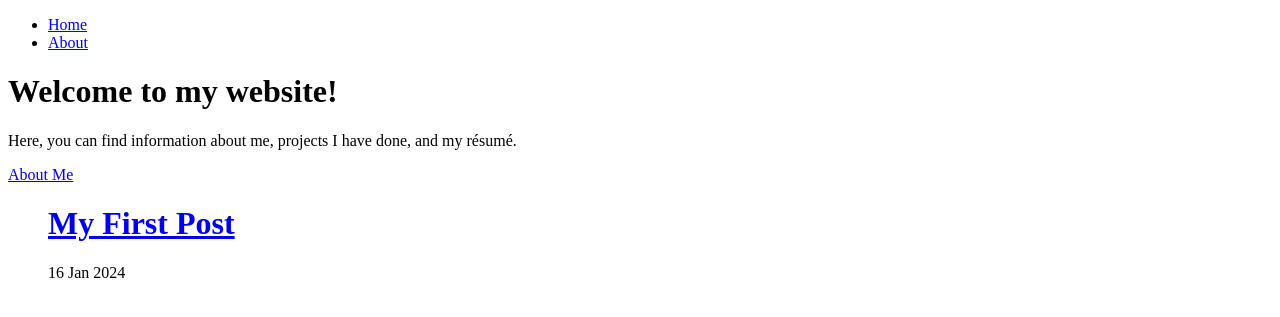
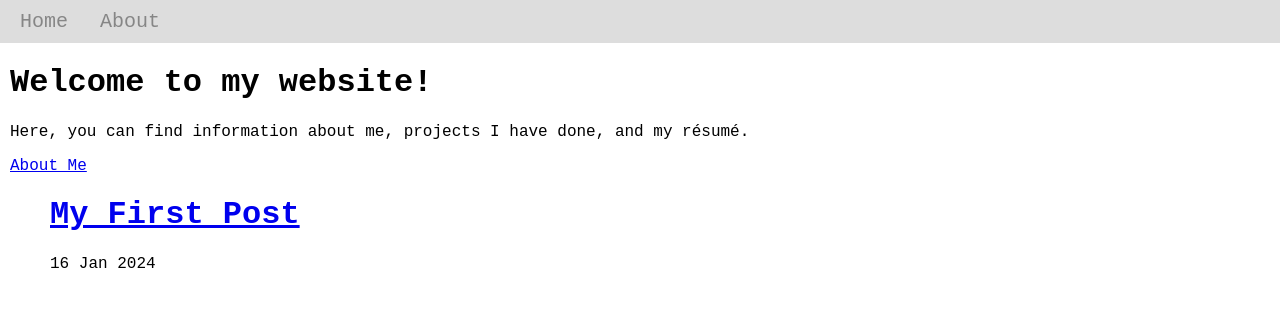
Before and after one commit to green60ninja/green60ninja.github.io, a Jekyll site: the page built from index.md, in a window 1280 px wide. Shown: the top 317 px of the page. Built offline with Jekyll 4.4.1, drawn with Linux system fonts in a browser that asks for light colours.

Commit message:
Update default.html
Style.css didn't work for some reason, so I'm putting it into the HTML for now

```diff
--- a/_layouts/default.html
+++ b/_layouts/default.html
@@ -4,6 +4,39 @@
     <meta charset="utf-8">
     <title>{{ page.title }}</title>
     <link rel="stylesheet" href="style.css">
+    <style>
+        body {
+            font-family: 'Courier New', Courier, monospace;
+            margin: 0;
+        }
+
+        ul.nav {
+            list-style-type: none;
+            margin: 0;
+            padding: 10px;
+            background-color: #dddddd;
+            font-size: 20px;
+            width: 100%;
+        }
+
+        ul.nav li {
+            display: inline;
+            padding: 10px;
+        }
+
+        ul.nav a {
+            text-decoration: none;
+            color: #868686;
+        }
+
+        ul.nav a:hover {
+            color: black;
+        }
+
+        .main {
+            margin: 10px;
+        }
+    </style>
   </head>
   <body>
     <ul class="nav">
```
Also changed, not shown: _layouts/style.css (deleted, +0 -30 lines).
